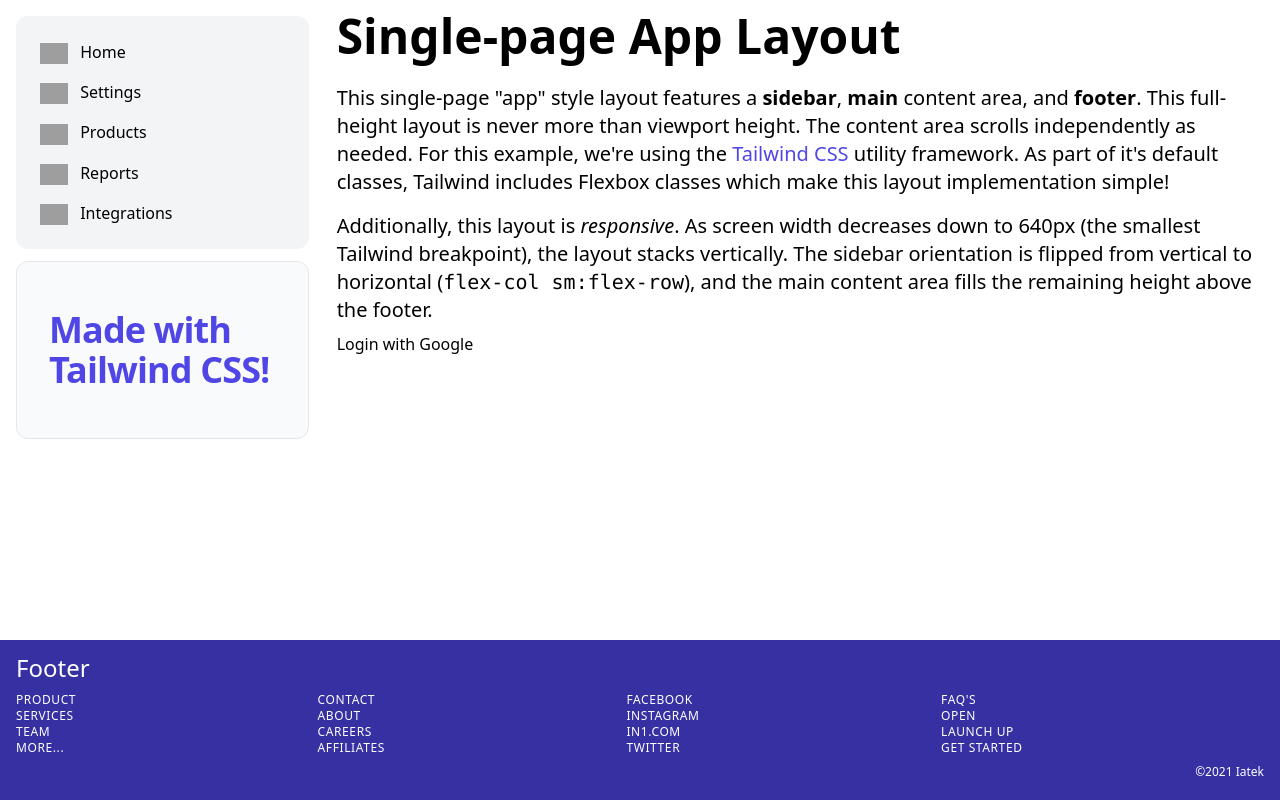
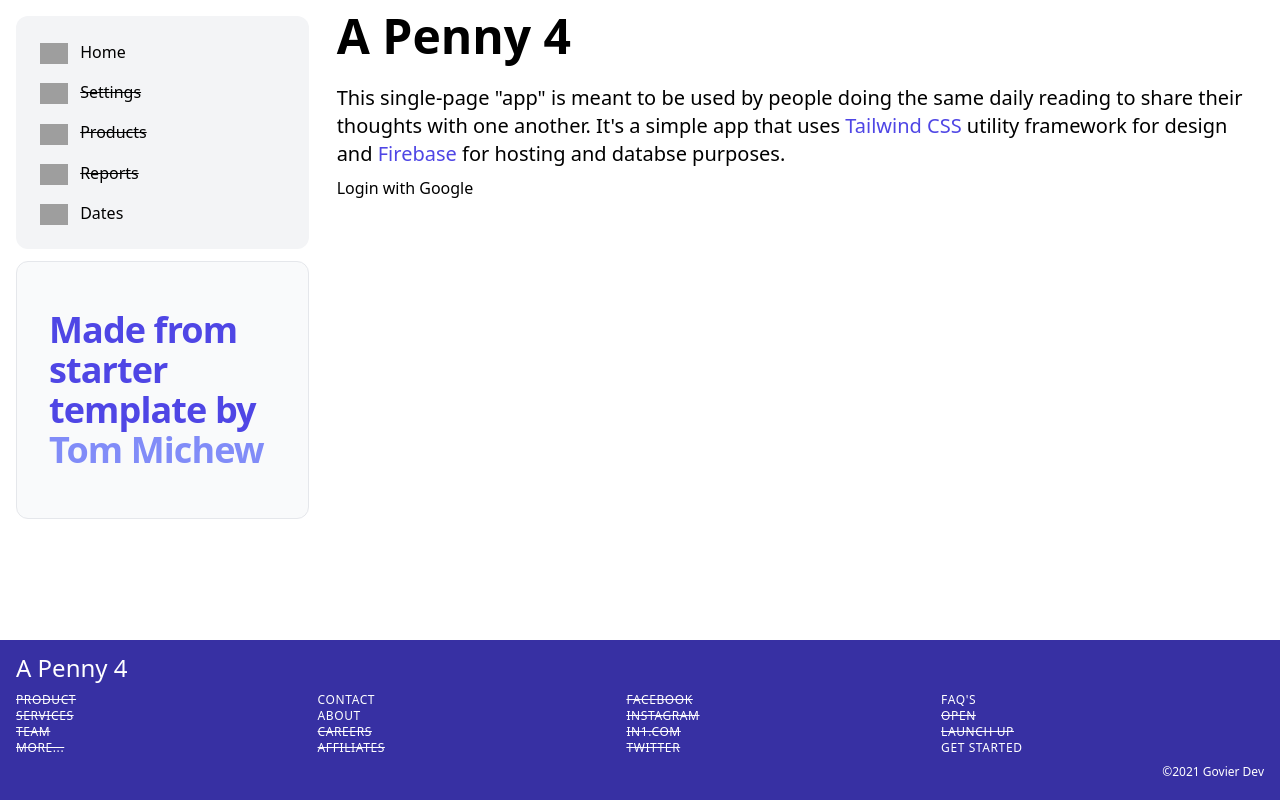
Before and after one commit to dan-govier/apenny4, a website: page public/index.html in a window 1280 px wide. Drawn offline with nearby package versions, Linux system fonts and the light colour scheme; some packages are replaced by stand-ins of ours; files that its build step writes are made by us from their sources; no server answers; grey boxes are pictures that could not be loaded.

Commit message:
Replaced starter/fill text and info

```diff
--- a/public/index.html
+++ b/public/index.html
@@ -48,7 +48,7 @@
                   src="//cdn.jsdelivr.net/npm/heroicons@1.0.1/outline/cog.svg"
                   class="w-7 sm:mx-2 mx-4 inline"
                 />
-                <span class="hidden sm:inline">Settings</span>
+                <span class="hidden sm:inline line-through">Settings</span>
               </a>
             </li>
             <li class="py-2 hover:bg-indigo-300 rounded">
@@ -57,7 +57,7 @@
                   src="//cdn.jsdelivr.net/npm/heroicons@1.0.1/outline/gift.svg"
                   class="w-7 sm:mx-2 mx-4 inline"
                 />
-                <span class="hidden sm:inline">Products</span>
+                <span class="hidden sm:inline line-through">Products</span>
               </a>
             </li>
             <li class="py-2 hover:bg-indigo-300 rounded">
@@ -66,7 +66,7 @@
                   src="//cdn.jsdelivr.net/npm/heroicons@1.0.1/outline/chart-bar.svg"
                   class="w-7 sm:mx-2 mx-4 inline"
                 />
-                <span class="hidden sm:inline">Reports</span>
+                <span class="hidden sm:inline line-through">Reports</span>
               </a>
             </li>
             <li class="py-2 hover:bg-indigo-300 rounded">
@@ -75,7 +75,7 @@
                   src="//cdn.jsdelivr.net/npm/heroicons@1.0.1/outline/collection.svg"
                   class="w-7 sm:mx-2 mx-4 inline"
                 />
-                <span class="hidden sm:inline">Integrations</span>
+                <span class="hidden sm:inline">Dates</span>
               </a>
             </li>
           </ul>
@@ -88,7 +88,7 @@
               class="text-3xl font-extrabold tracking-tight text-gray-900 sm:text-4xl"
             >
               <span class="block text-indigo-600 overflow-ellipsis"
-                >Made with Tailwind CSS!</span
+                >Made from starter template by <a class="text-indigo-400" href="https://dev.to/codeply/helpful-page-layouts-using-tailwind-css-1a3k">Tom Michew</a></span
               >
             </h2>
           </div>
@@ -97,28 +97,14 @@
 
       <main role="main" class="w-full h-full flex-grow p-3 overflow-auto">
         <h1 class="text-3xl md:text-5xl mb-4 font-extrabold" id="home">
-          Single-page App Layout
+          A Penny 4
         </h1>
         <p class="py-2 text-xl">
-          This single-page "app" style layout features a
-          <span class="font-bold">sidebar</span>,
-          <span class="font-bold">main</span> content area, and
-          <span class="font-bold">footer</span>. This full-height layout is
-          never more than viewport height. The content area scrolls
-          independently as needed. For this example, we're using the
+          This single-page "app" is meant to be used by people doing the same daily reading to share their thoughts with one another. It's a simple app that uses
           <a class="text-indigo-600" href="https://tailwindcss.com/"
             >Tailwind CSS</a
           >
-          utility framework. As part of it's default classes, Tailwind includes
-          Flexbox classes which make this layout implementation simple!
-        </p>
-        <p class="py-2 text-xl">
-          Additionally, this layout is <span class="italic">responsive</span>.
-          As screen width decreases down to 640px (the smallest Tailwind
-          breakpoint), the layout stacks vertically. The sidebar orientation is
-          flipped from vertical to horizontal (<code>flex-col sm:flex-row</code
-          >), and the main content area fills the remaining height above the
-          footer.
+          utility framework for design and <a class="text-indigo-600" href="https://firebase.google.com/">Firebase</a> for hosting and databse purposes.
         </p>
         <p>
           <button onclick="googleLogin()">Login with Google</button>
@@ -132,35 +118,35 @@
     </div>
     <footer class="bg-indigo-800 mt-auto">
       <div class="px-4 py-3 text-white mx-auto">
-          <h1 class="text-2xl hidden sm:block mb-2">Footer</h1>
+          <h1 class="text-2xl hidden sm:block mb-2">A Penny 4</h1>
           <div class="flex">
               <div class="flex-grow flex flex-col">
-                  <a href="#" class="text-xs uppercase tracking-wider">Product</a>
-                  <a href="#" class="text-xs uppercase tracking-wider">Services</a>
-                  <a href="#" class="text-xs uppercase tracking-wider">Team</a>
-                  <a href="#" class="text-xs uppercase tracking-wider">More...</a>
+                  <a href="#" class="text-xs uppercase tracking-wider line-through">Product</a>
+                  <a href="#" class="text-xs uppercase tracking-wider line-through">Services</a>
+                  <a href="#" class="text-xs uppercase tracking-wider line-through">Team</a>
+                  <a href="#" class="text-xs uppercase tracking-wider line-through">More...</a>
               </div>
               <div class="flex-grow flex flex-col">
                   <a href="#" class="text-xs uppercase tracking-wider">Contact</a>
                   <a href="#" class="text-xs uppercase tracking-wider">About</a>
-                  <a href="#" class="text-xs uppercase tracking-wider">Careers</a>
-                  <a href="#" class="text-xs uppercase tracking-wider">Affiliates</a>
+                  <a href="#" class="text-xs uppercase tracking-wider line-through">Careers</a>
+                  <a href="#" class="text-xs uppercase tracking-wider line-through">Affiliates</a>
               </div>
               <div class="flex-grow flex flex-col">
-                  <a href="#" class="text-xs uppercase tracking-wider">Facebook</a>
-                  <a href="#" class="text-xs uppercase tracking-wider">Instagram</a>
-                  <a href="http://in1.com" class="text-xs uppercase tracking-wider">In1.com</a>
-                  <a href="#" class="text-xs uppercase tracking-wider">Twitter</a>
+                  <a href="#" class="text-xs uppercase tracking-wider line-through">Facebook</a>
+                  <a href="#" class="text-xs uppercase tracking-wider line-through">Instagram</a>
+                  <a href="http://in1.com" class="text-xs uppercase tracking-wider line-through">In1.com</a>
+                  <a href="#" class="text-xs uppercase tracking-wider line-through">Twitter</a>
               </div>
               <div class="flex-grow flex flex-col">
                   <a href="#" class="text-xs uppercase tracking-wider">FAQ's</a>
-                  <a href="#" class="text-xs uppercase tracking-wider">Open</a>
-                  <a href="#" class="text-xs uppercase tracking-wider">Launch Up</a>
+                  <a href="#" class="text-xs uppercase tracking-wider line-through">Open</a>
+                  <a href="#" class="text-xs uppercase tracking-wider line-through">Launch Up</a>
                   <a href="#" class="text-xs uppercase tracking-wider">Get Started</a>
               </div>
           </div>
           <div class="text-right text-xs py-2">
-              <a href="">&copy;2021 Iatek</a>
+              <a href="">&copy;2021 Govier Dev</a>
           </div>
       </div>
   </footer>
```
